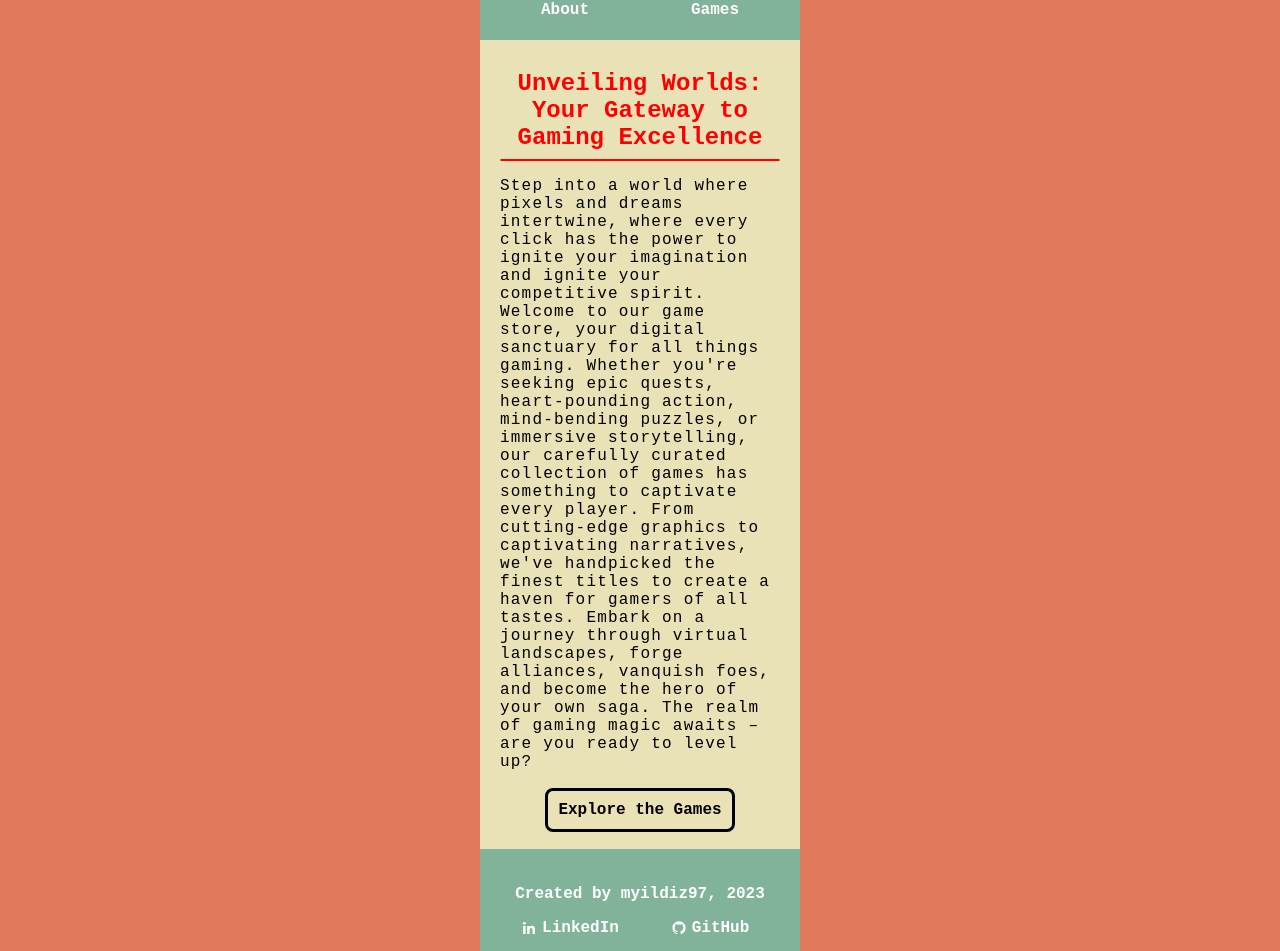
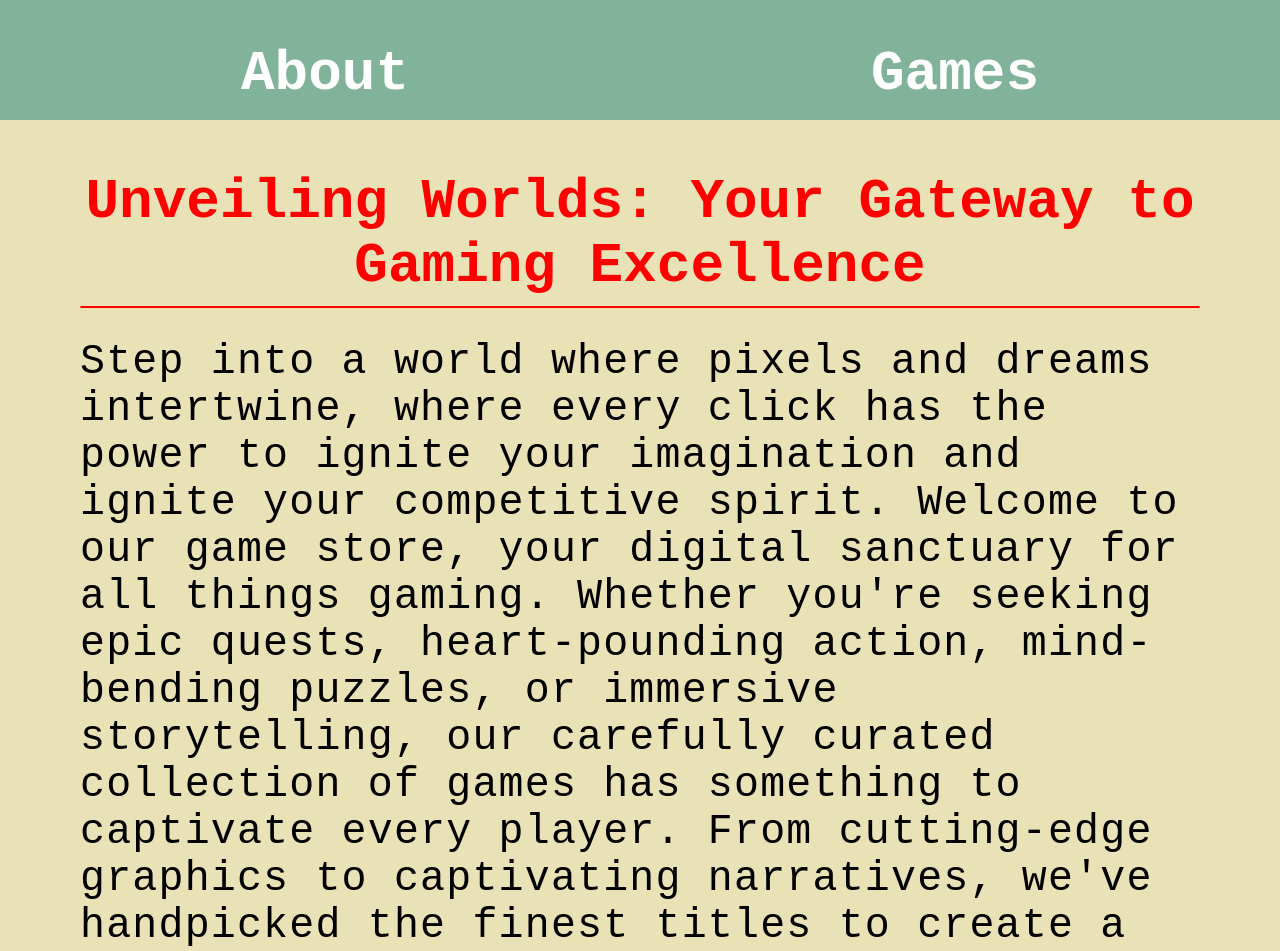
Before and after one commit to myildiz97/project-game-store, a React (Create React App) app in the folder client/: page / in a window 1280 px wide. Shown: the part 80-1031 px from the top of the page. Built offline with nearby package versions, Linux system fonts and the light colour scheme.

Commit message:
changes in css and pages & loader added

```diff
--- a/client/public/index.html
+++ b/client/public/index.html
@@ -3,33 +3,10 @@
   <head>
     <meta charset="utf-8" />
     <meta name="viewport" content="width=device-width, initial-scale=1" />
-    <!--
-      manifest.json provides metadata used when your web app is installed on a
-      user's mobile device or desktop. See https://developers.google.com/web/fundamentals/web-app-manifest/
-    -->
-    <!--
-      Notice the use of %PUBLIC_URL% in the tags above.
-      It will be replaced with the URL of the `public` folder during the build.
-      Only files inside the `public` folder can be referenced from the HTML.
-
-      Unlike "/favicon.ico" or "favicon.ico", "%PUBLIC_URL%/favicon.ico" will
-      work correctly both with client-side routing and a non-root public URL.
-      Learn how to configure a non-root public URL by running `npm run build`.
-    -->
-    <title>React App</title>
+    <title>Game Store</title>
   </head>
   <body>
     <noscript>You need to enable JavaScript to run this app.</noscript>
     <div id="root"></div>
-    <!--
-      This HTML file is a template.
-      If you open it directly in the browser, you will see an empty page.
-
-      You can add webfonts, meta tags, or analytics to this file.
-      The build step will place the bundled scripts into the <body> tag.
-
-      To begin the development, run `npm start` or `yarn start`.
-      To create a production bundle, use `npm run build` or `yarn build`.
-    -->
   </body>
 </html>
--- a/client/src/components/Footer.jsx
+++ b/client/src/components/Footer.jsx
@@ -10,6 +10,7 @@ const Footer = () => {
         <a
           href="https://www.linkedin.com/in/mehmetyildizz/"
           target="_blank"
+          rel="noreferrer"
         >
           <BiLogoLinkedin />
           <span>LinkedIn</span>
@@ -17,6 +18,7 @@ const Footer = () => {
         <a
           href="https://github.com/myildiz97"
           target="_blank"
+          rel="noreferrer"
         >
           <BiLogoGithub />
           <span>GitHub</span>
--- a/client/src/components/GameDetails.jsx
+++ b/client/src/components/GameDetails.jsx
@@ -1,6 +1,8 @@
 import axios from "axios";
 import { useState, useEffect } from "react";
-import { useParams } from "react-router-dom";
+import { Link, useParams } from "react-router-dom";
+import { BsArrowLeftShort } from "react-icons/bs";
+import Loader from "../tools/Loader.jsx";
 
 const GameDetails = () => {
   const [game, setGame] = useState(null);
@@ -17,19 +19,25 @@ const GameDetails = () => {
 
   return (
     <div className="gameDetails">
+      <Link to="/games">
+        <BsArrowLeftShort />
+        <span>Back to all games</span>
+      </Link>
+      {game ? (
+        <>
+          <h1>{game?.title}</h1>
+          <hr />
           <img src={game?.imgUrl} alt={game?.title} />
-      <div className="desc">
-        <h2>{game?.title}</h2>
-        <p>
-          {game?.description}
+          <p>{game?.description}</p>
+          <div className="categories">
+            <span>Categories: </span>
+            <span>{game?.categories.join(", ")}</span>
             <button onClick={() => {
               setSeeMore(prev => !prev);
               seeMore ? setSeeMoreText("More...") : setSeeMoreText("Hide...");
             }}>
               {seeMoreText}
             </button>
-        </p>
-      </div>
             {seeMore && (
               <div className="developer">
                 <span><span>Publisher: </span> {game?.publisher}</span>
@@ -37,14 +45,15 @@ const GameDetails = () => {
                 <span><span>Release Date: </span> {game?.releaseDate}</span>
               </div>
             )}
-      <div className="categories">
-        <span>Categories: </span>
-        <span>{game?.categories.join(", ")}</span>
           </div>
           <div className="buy">
             <span><span>Price: </span> {game?.price}</span>
             <button>Buy Now</button>
           </div>
+        </>
+      ) : (
+        <Loader />
+      )}
     </div>
   )
 }
--- a/client/src/components/Header.jsx
+++ b/client/src/components/Header.jsx
@@ -4,13 +4,13 @@ const Header = () => {
   const activeStyleAbout = {
     textDecoration: "underline",
     color: "#118ab2",
-    fontSize: "1.25rem"
+    fontSize: "1.25em"
   };
 
   const activeStyleGames = {
     textDecoration: "underline",
     color: "#ef476f",
-    fontSize: "1.25rem"
+    fontSize: "1.25em"
   };
 
   return (
--- a/client/src/index.css
+++ b/client/src/index.css
@@ -14,6 +14,7 @@ body {
   display: flex;
   justify-content: center;
   text-align: center;
+  width: 100%;
 }
 
 h1, h2, h3 {
@@ -21,10 +22,21 @@ h1, h2, h3 {
   padding: 0;
 }
 
+#root {
+  width: 100%;
+}
+
+.wrapper {
+  display: flex;
+  flex-direction: column;
+  min-height: calc(100vh - 120px);
+}
+
 /* Header */
 
 header {
-  width: 320px;
+  min-width: 320px;
+  width: 100%;
   height: 120px;
   position: fixed;
   top: 0;
@@ -49,6 +61,14 @@ header nav {
   justify-content: space-around;
 }
 
+header nav a:first-of-type:hover {
+  color: #118ab2;
+}
+
+header nav a:last-of-type:hover {
+  color: #e76f51;
+}
+
 a {
   text-decoration: none;
   color: #fff;
@@ -58,11 +78,15 @@ a {
 /* Main */
 
 main {
-  width: 320px;
+  min-width: 320px;
+  width: 100%;
   min-height: 100%;
   padding: 30px 20px;
   margin-top: 120px;
   background-color: #eae2b7;
+  display: grid;
+  place-content: center;
+  flex-grow: 1;
 }
 
 /* Home */
@@ -106,10 +130,15 @@ main {
 .about img {
   width: 100%;
   border-radius: 8px;
+  margin-bottom: 10px;
 }
 
 .about h2, .about p, .about div h3 {
   text-align: start;
+}
+
+.about div h3 {
+  margin-bottom: 15px;
 }
 
 .about p {
@@ -148,10 +177,23 @@ main {
   text-align: start;
 }
 
+.games h1, .gameDetails h1 {
+  background: linear-gradient(to right, #ff6600, #ff0000);
+  -webkit-background-clip: text;
+  color: transparent;
+  display: inline-block;
+}
+
+.games hr, .gameDetails hr {
+  width: 100%;
+  border: 2px solid #ff6600;
+  margin: 10px 0 30px;
+}
+
 .game {
   display: flex;
   flex-direction: column;
-  align-items: start;
+  align-items: flex-start;
   gap: 6px;
   width: 100%;
   margin: 20px 0 10px 0;
@@ -170,7 +212,7 @@ main {
   width: 100%;
   border: 2px solid #118ab2;
   border-radius: 5px;
-  margin-bottom: 0;
+  margin-bottom: 10px;
 }
 
 .game:first-of-type {
@@ -204,18 +246,31 @@ main {
   text-align: start;
 }
 
+.gameDetails a {
+  display: flex;
+  align-items: center;
+  font-size: 1.1rem;
+  color: #000;
+  font-style: italic;
+  margin-right: auto;
+  text-decoration: underline;
+  margin-bottom: 5px;
+}
+
+.gameDetails hr {
+  margin-bottom: 10px;
+}
+
 .gameDetails img {
   width: 100%;
 }
 
-.desc {
-  display: flex;
-  flex-direction: column;
-  align-items: center;
-  gap: 5px;
+.categories {
+  width: 100%;
+  margin-bottom: 10px;
 }
 
-.desc p button {
+.categories button {
   border: none;
   background: none;
   margin: 0;
@@ -232,19 +287,15 @@ main {
   width: 100%;
   display: flex;
   flex-direction: column;
-  align-items: start;
-  gap: 3px;
+  align-items: flex-start;
+  gap: 5px;
   margin-bottom: 10px;
+  margin-top: 5px;
 }
 
 .developer span span, .categories span:first-of-type, .buy span span {
   color: #e76f51;
   font-weight: bold;
-}
-
-.categories {
-  width: 100%;
-  margin-bottom: 10px;
 }
 
 .buy {
@@ -272,7 +323,9 @@ main {
 /* Footer */
 
 footer {
-  width: 320px;
+  min-width: 320px;
+  width: 100%;
+  height: 120px;
   padding: 20px;
   display: flex;
   flex-direction: column;
@@ -298,3 +351,221 @@ footer {
 .footer-links a:hover {
   color: #000;
 }
+
+/* Loader */
+
+.loader-container {
+  display: flex;
+  justify-content: center;
+  align-items: center;
+  margin-top: 20px;
+}
+
+.loader {
+  border: 4px solid rgba(0, 0, 0, 0.1);
+  border-top: 4px solid #3498db;
+  border-radius: 50%;
+  width: 40px;
+  height: 40px;
+  animation: spin 1s linear infinite;
+}
+
+@keyframes spin {
+  0% { transform: rotate(0deg); }
+  100% { transform: rotate(360deg); }
+}
+
+@media(min-width: 550px) {
+  header {
+    height: 150px;
+  }
+
+  main {
+    margin-top: 150px;
+  }
+
+  .header-logo {
+    font-size: 2.5rem;
+  }
+
+  .games h1, .gameDetails h1 {
+    font-size: 2.2rem;
+  }
+
+  header nav, .home h1, .about h2 {
+    font-size: 2rem;
+  }
+
+  .home p, .home a, .about p, .about div, .games h3, .gameDetails p {
+    font-size: 1.7rem;
+  }
+
+  .game div, .game a, .gameDetails a, .categories, .buy,
+  .buy button, footer {
+    font-size: 1.3rem;
+  }
+
+  .home p {
+    margin-top: 30px;
+    margin-bottom: 50px;
+  }
+
+  .home a {
+    padding: 20px;
+  }
+
+  .home, .about img, .about div h3  {
+    margin-bottom: 20px;
+  }
+
+  .about p {
+    letter-spacing: 1.2px;
+  }
+
+  .about div {
+    padding: 30px;
+  }
+
+  .about a {
+    padding: 15px;
+  }
+
+  .gameDetails {
+    gap: 20px;
+  }
+
+  .categories button {
+    margin-left: 20px;
+  }
+
+  .buy button {
+    padding: 15px 25px;
+  }
+
+  .footer-links a {
+    gap: 10px;
+  }
+
+}
+
+@media(min-width: 720px) {
+  .wrapper {
+    min-height: calc(100vh);
+  }
+
+  .header-logo {
+    font-size: 3rem;
+  }
+
+  .about, .home, .games {
+    padding: 10px 30px;
+  }
+
+  .games h1, .gameDetails h1 {
+    font-size: 2.6rem;
+  }
+
+  header nav, .home h1, .about h2 {
+    font-size: 2.3rem;
+  }
+
+  .home p, .home a, .about p, .about div, .games h3, .gameDetails p {
+    font-size: 2rem;
+  }
+
+  .game div, .game a, .gameDetails a, .categories, .buy,
+  .buy button, footer {
+    font-size: 1.7rem;
+  }
+
+  .categories button {
+    font-size: 1.3rem;
+  }
+
+  .games hr {
+    display: none;
+  }
+
+  .games-wrapper {
+    display: grid;
+    place-content: center;
+    place-items: center;
+    gap: 10px;
+    grid-template: auto / 1fr 1fr;
+    margin: 30px 0;
+  }
+
+  .game {
+    width: 100%;
+    height: 100%;
+    display: flex;
+    flex-direction: column;
+    justify-content: space-between;
+    margin: 0;
+    padding: 10px;
+    background-color: whitesmoke;
+    border-radius: 10px;
+  }
+}
+
+@media(min-width: 1080px) {
+
+  header {
+    height: 200px;
+  }
+
+  main {
+    margin-top: 200px;
+  }
+
+  .about, .home, .games {
+    padding: 20px 60px;
+  }
+
+  .header-logo {
+    font-size: 5rem;
+  }
+
+  .games h1, .gameDetails h1 {
+    font-size: 4rem;
+  }
+
+  header nav, .home h1, .about h2 {
+    font-size: 3.5rem;
+  }
+
+  .home p, .home a, .about p, .about div, .games h3, .gameDetails p {
+    font-size: 2.6rem;
+  }
+
+  .game div, .game a, .gameDetails a, .categories, .buy,
+  .buy button, footer {
+    font-size: 2.2rem;
+  }
+
+  .categories button {
+    font-size: 1.8rem;
+  }
+
+  .games-wrapper {
+    gap: 20px;
+    grid-template: auto / repeat(3, 1fr);
+  }
+
+  footer {
+    height: 200px;
+  }
+}
+
+@media(min-width: 1200px) {
+  .games-wrapper {
+    gap: 20px;
+    grid-template: auto / repeat(4, 1fr);
+  }
+}
+
+@media(min-width: 1400px) {
+  .game {
+    padding: 20px;
+  }
+}
--- a/client/src/layouts/MainLayout.jsx
+++ b/client/src/layouts/MainLayout.jsx
@@ -5,10 +5,12 @@ import Footer from "../components/Footer";
 const MainLayout = () => {
   return (
     <div className="main-wrapper">
-      <Header />
-      <main>
-        <Outlet />
-      </main>
+      <div className="wrapper">
+        <Header />
+        <main>
+          <Outlet />
+        </main>
+      </div>
       <Footer />
     </div>
   )
--- a/client/src/pages/Games.jsx
+++ b/client/src/pages/Games.jsx
@@ -1,6 +1,7 @@
 import { useState, useEffect } from "react";
 import axios from "axios";
 import { Link } from "react-router-dom";
+import Loader from "../tools/Loader.jsx";
 
 const Games = () => {
   const [games, setGames] = useState([]);
@@ -13,7 +14,11 @@ const Games = () => {
 
   return (
     <div className="games">
-      {games.map((game) => {
+      <h1>Unmissable Gaming Gems: The Best Selection of Must Play Games</h1>
+      <hr />
+      {games.length > 0 ? (
+        <div className="games-wrapper">
+          {games?.map((game) => {
             const { id, title, imgUrl, categories } = game;
             return (
               <div key={id} className="game">
@@ -29,6 +34,10 @@ const Games = () => {
             )
             })}
         </div>
+      ): (
+        <Loader />
+      )}
+    </div>
   );
 }
 
--- /dev/null
+++ b/client/src/tools/Loader.jsx
@@ -0,0 +1,9 @@
+const Loader = () => {
+  return (
+    <div className="loader-container">
+      <div className="loader"></div>
+    </div>
+  );
+};
+
+export default Loader;
```
Also changed, not shown: 1 other file (tests, documents, lock files or other folders). Lines whose indentation alone changed are shown as unchanged.
